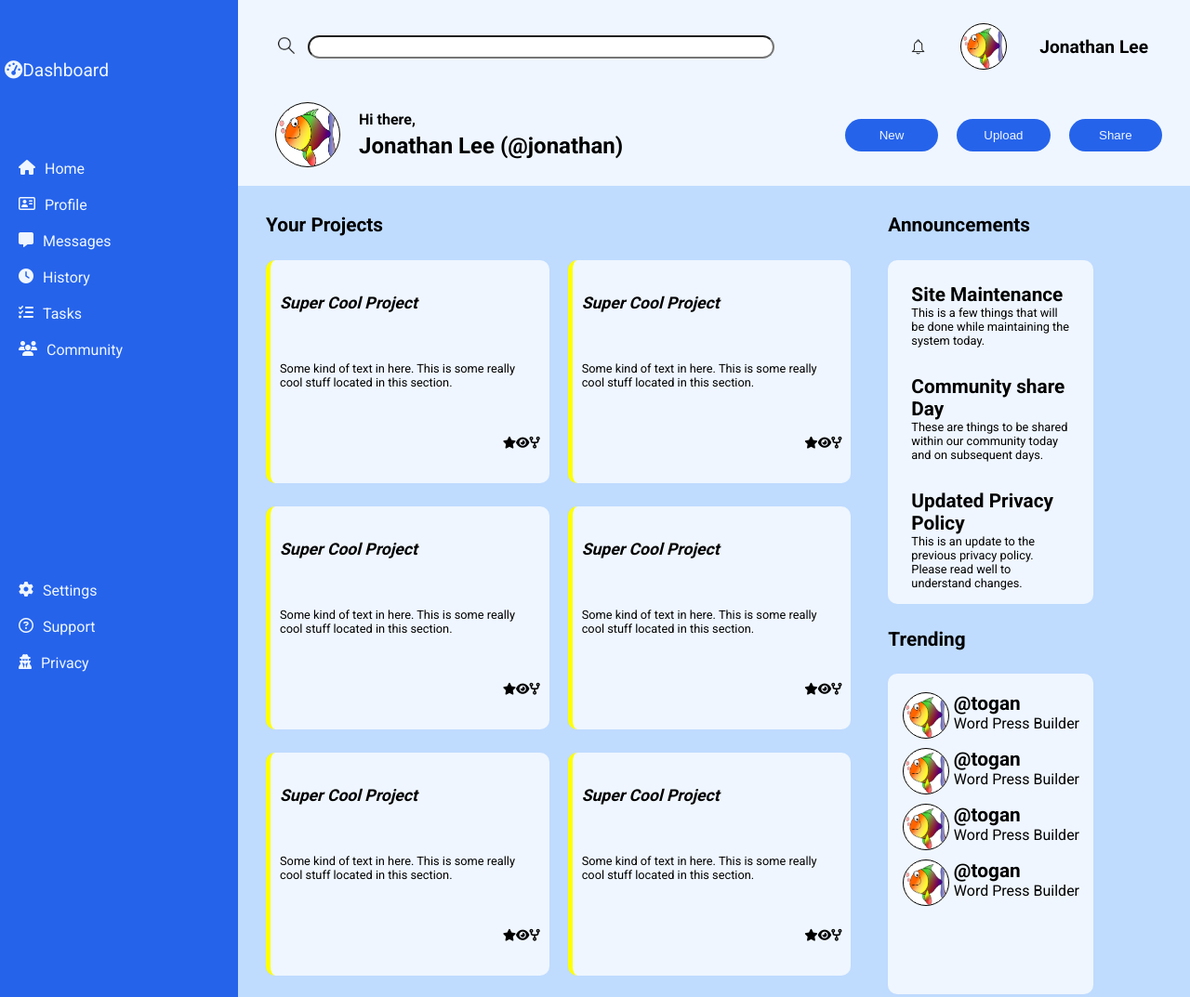
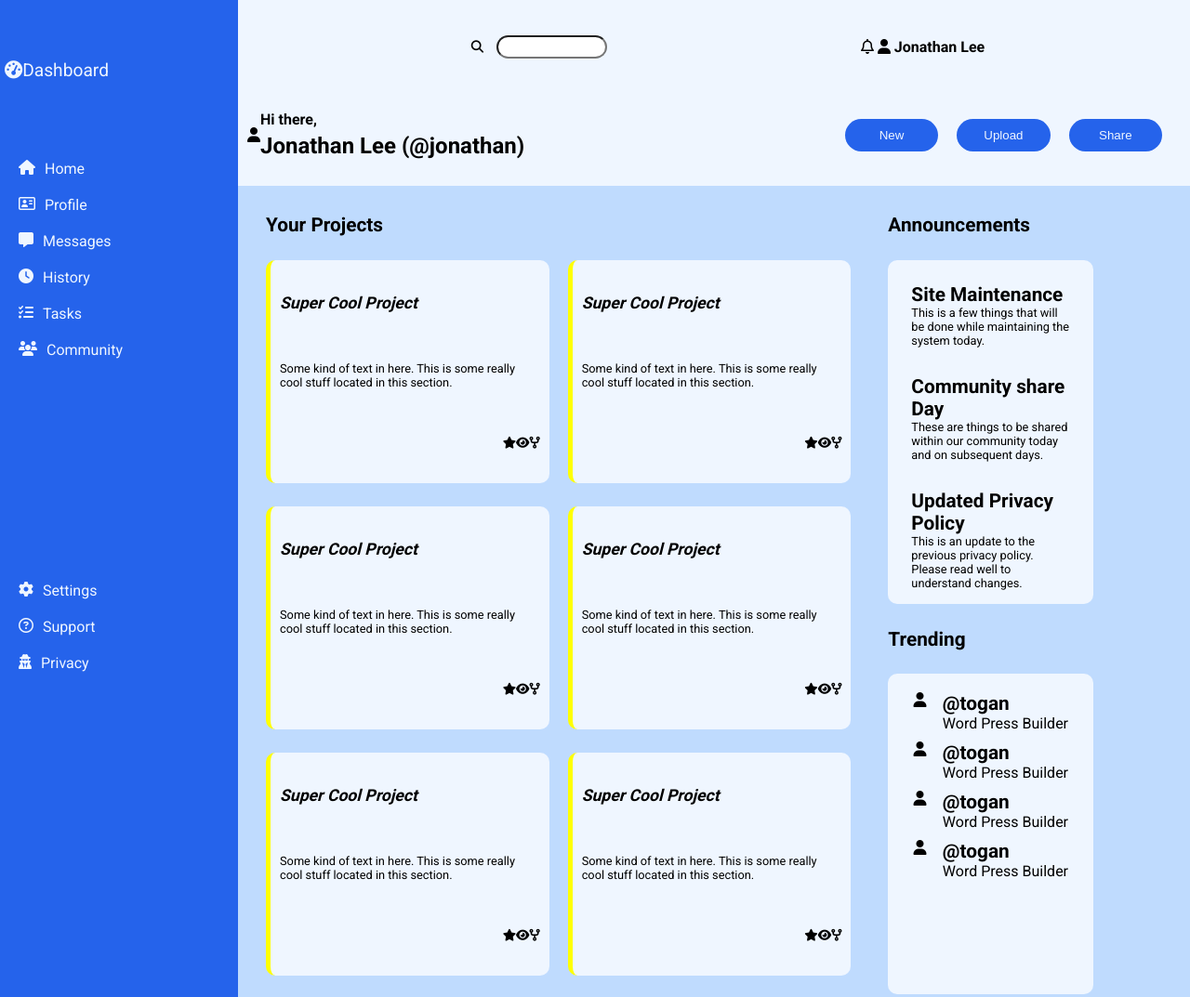
Before and after one commit to jlee1546/admin-dashboard, a plain HTML site: page index.html in a window 1280 px wide. Shown: the top 1073 px of the page at 93% size. Drawn offline with Linux system fonts and the light colour scheme.

Commit message:
Refactor header-top into two seperate flex parents and change avatar images to use icons

```diff
--- a/index.html
+++ b/index.html
@@ -15,16 +15,20 @@
     <div class="dashboard-container">
       <div class="header">
         <div class="header-top">
-          <button class="search">
-            <img src="assets/magnify.png" alt="" />
-          </button>
-          <input type="search" />
-          <img src="assets/bell.png" alt="" id="bell" />
-          <img src="assets/avatar.png" alt="" class="avatar-small" />
-          <span>Jonathan Lee</span>
+          <div class="header-top-left">
+            <button class="search">
+              <i class="fa-solid fa-magnifying-glass"></i>
+            </button>
+            <input type="search" />
+          </div>
+          <div class="header-top-right">
+            <i class="fa-regular fa-bell"></i>
+            <i class="fa-solid fa-user small-avatar"></i>
+            <span>Jonathan Lee</span>
+          </div>
         </div>
         <div class="header-bottom">
-          <img src="assets/avatar.png" alt="" class="avatar-large" />
+          <i class="fa-solid fa-user large-avatar"></i>
           <div>
             <p>Hi there,</p>
             <p>Jonathan Lee (@jonathan)</p>
@@ -169,28 +173,28 @@
             <p id="trending">Trending</p>
             <div class="trending">
               <div class="trending-info">
-                <img src="assets/avatar.png" alt="" class="avatar-small" />
+                <i class="fa-solid fa-user small-avatar"></i>
                 <div>
                   <p>@togan</p>
                   <p>Word Press Builder</p>
                 </div>
               </div>
               <div class="trending-info">
-                <img src="assets/avatar.png" alt="" class="avatar-small" />
+                <i class="fa-solid fa-user small-avatar"></i>
                 <div>
                   <p>@togan</p>
                   <p>Word Press Builder</p>
                 </div>
               </div>
               <div class="trending-info">
-                <img src="assets/avatar.png" alt="" class="avatar-small" />
+                <i class="fa-solid fa-user small-avatar"></i>
                 <div>
                   <p>@togan</p>
                   <p>Word Press Builder</p>
                 </div>
               </div>
               <div class="trending-info">
-                <img src="assets/avatar.png" alt="" class="avatar-small" />
+                <i class="fa-solid fa-user small-avatar"></i>
                 <div>
                   <p>@togan</p>
                   <p>Word Press Builder</p>
```
